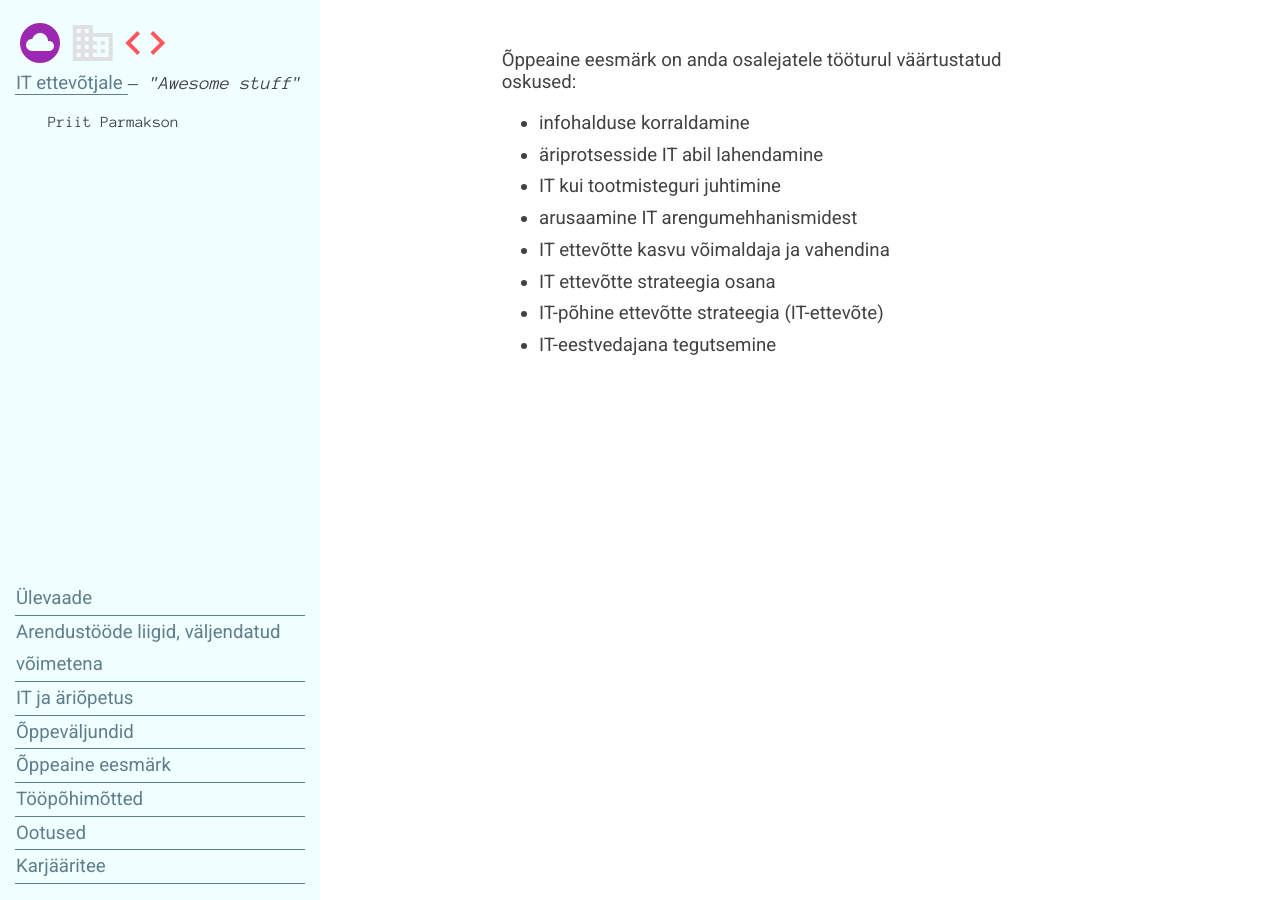
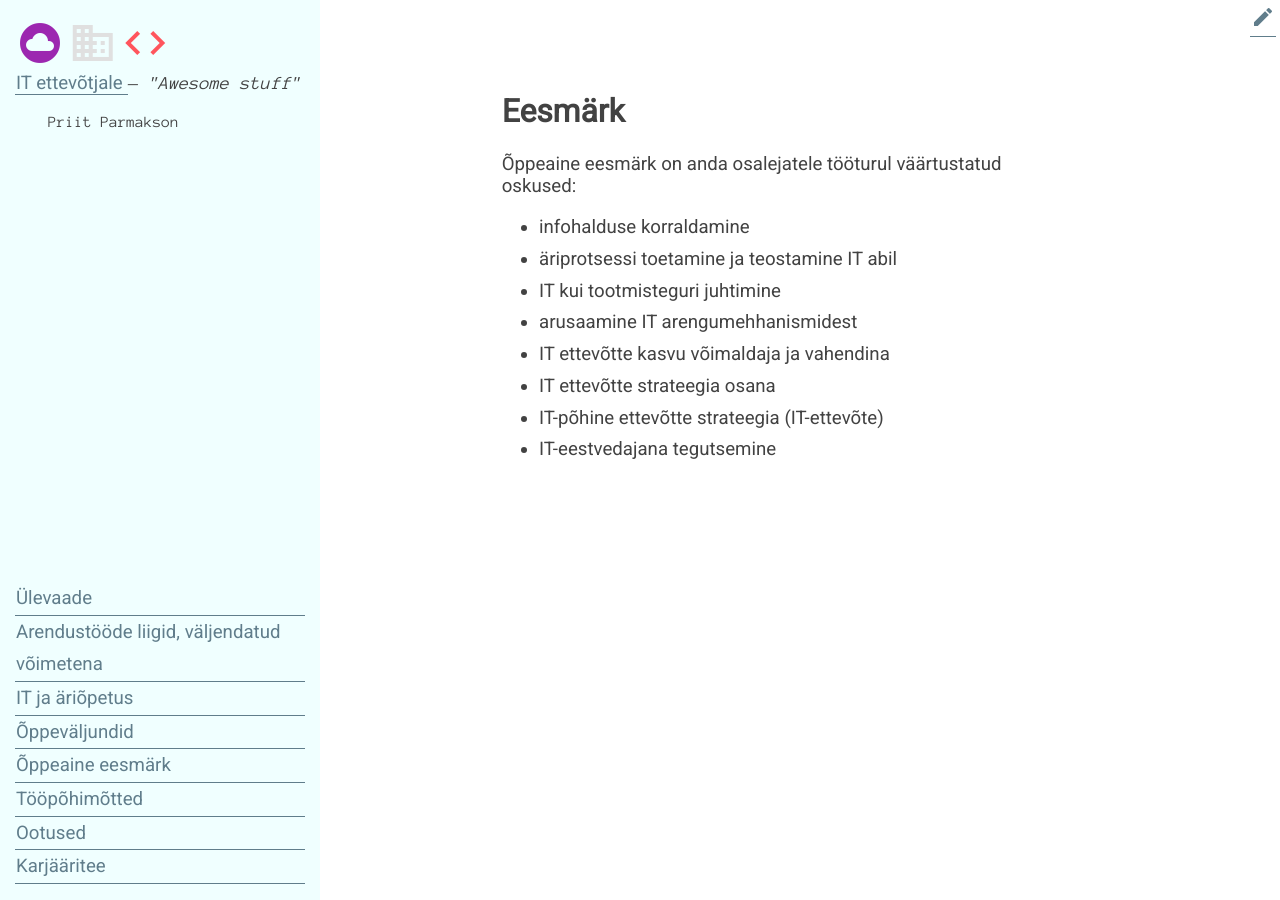
Before and after one commit to agiil/IT, a Jekyll site: the page built from Eesmark.md, in a window 1280 px wide. Built offline with Jekyll 4.4.1, drawn with Linux system fonts in a browser that asks for light colours.

Commit message:
Update Eesmark.md

```diff
--- a/Eesmark.md
+++ b/Eesmark.md
@@ -6,10 +6,13 @@
 title: Õppeaine eesmärk
 ---
 
+# Eesmärk
+<a class='edit' href='https://github.com/agiil/IT/edit/master/Eesmark.md'><i class="material-icons">create</i></a>
+
 Õppeaine eesmärk on anda osalejatele tööturul väärtustatud oskused:
 
 - infohalduse korraldamine
-- äriprotsesside IT abil lahendamine
+- äriprotsessi toetamine ja teostamine IT abil
 - IT kui tootmisteguri juhtimine
 - arusaamine IT arengumehhanismidest
 - IT ettevõtte kasvu võimaldaja ja vahendina
```
